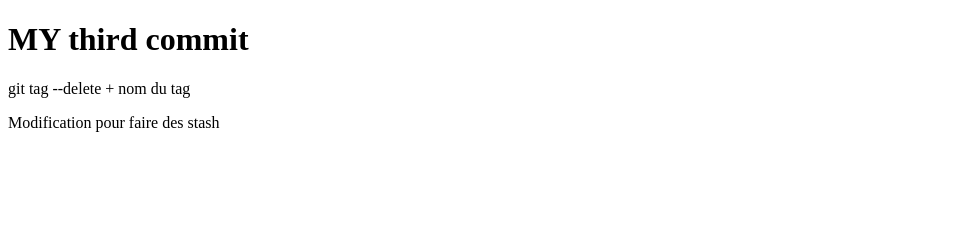
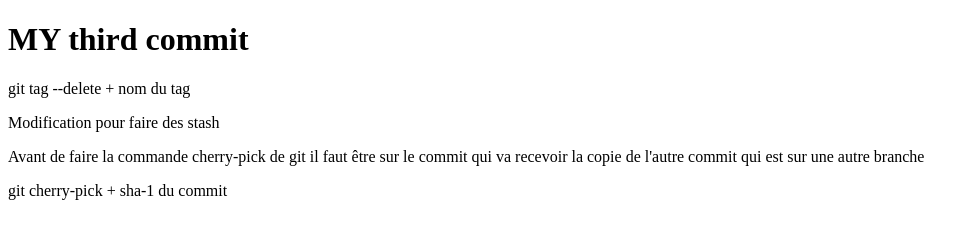
Before and after one commit to Acompagnon7/cours-git, a plain HTML site: page index.html in a window 1280 px wide. Shown: the whole page, without its empty margins (0-979 px from the left). Drawn offline with Linux system fonts and the light colour scheme.

Commit message:
explication sur le cherry pick

```diff
--- a/index.html
+++ b/index.html
@@ -12,5 +12,8 @@
     <p>git tag --delete + nom du tag</p>
 
     <p>Modification pour faire des stash</p>
+    <p>Avant de faire la commande cherry-pick de git il faut être sur le commit qui va recevoir la copie de l'autre commit qui est sur une autre branche</p>
+
+    <p>git cherry-pick + sha-1 du commit</p>
 </body>
 </html>
```
